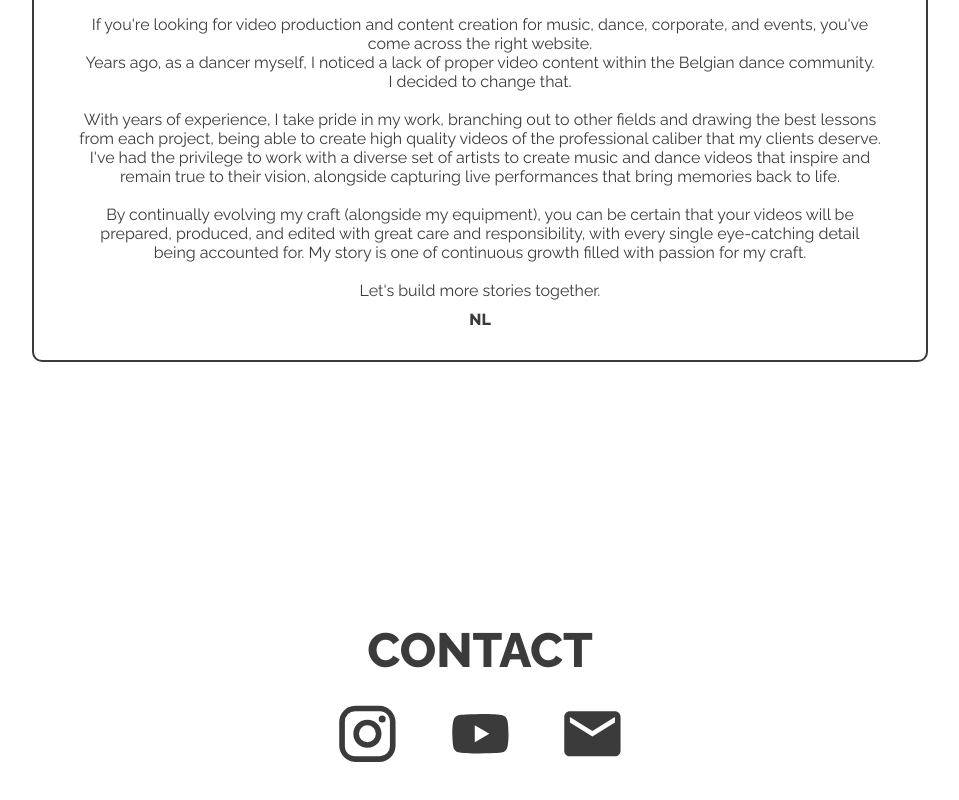
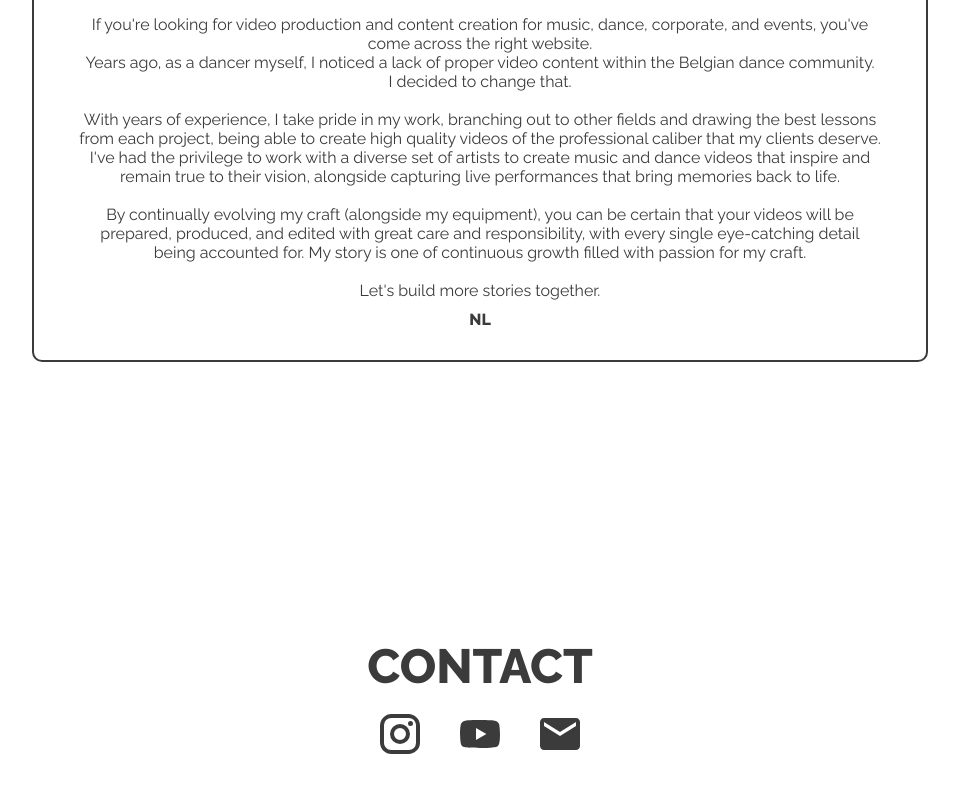
Before and after one commit to Guy-Roh/0003-perrellex, a React (Vite) app: page / in a window 1280 px wide. Shown: the part 4528-5328 px from the top of the page, without its empty margins (160-1119 px from the left). Built offline with nearby package versions, Linux system fonts and the light colour scheme.

Commit message:
icons adjustment

```diff
--- a/src/App.scss
+++ b/src/App.scss
@@ -278,10 +278,10 @@ section#CONTACT{
         align-items: center;
     }
     svg{
-        width: 30%;
+        width: 80px;
         height: 60%;
-        margin: 7%;
         cursor: pointer;
+        max-height: 80px;
     }
 }
 
```
